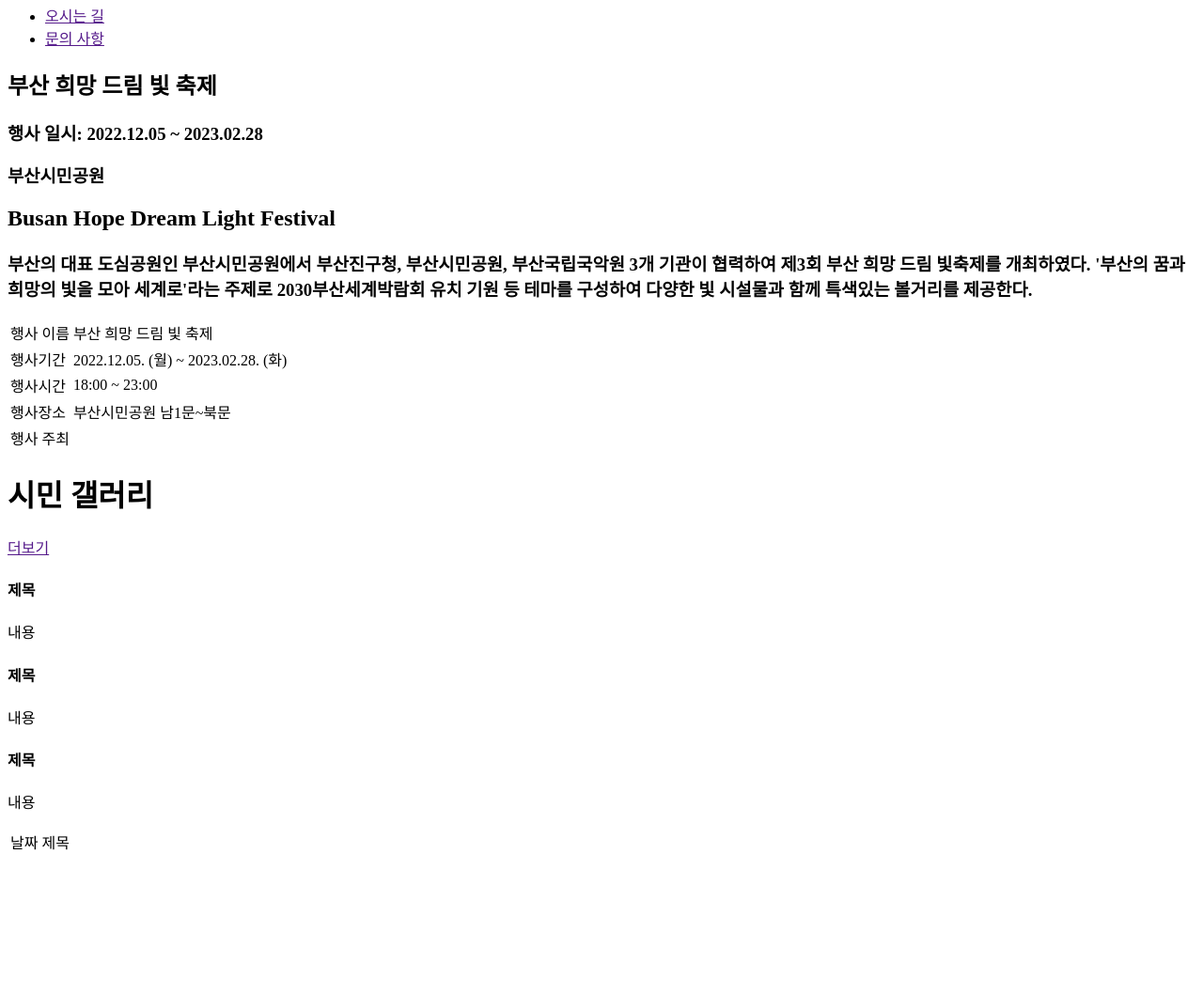
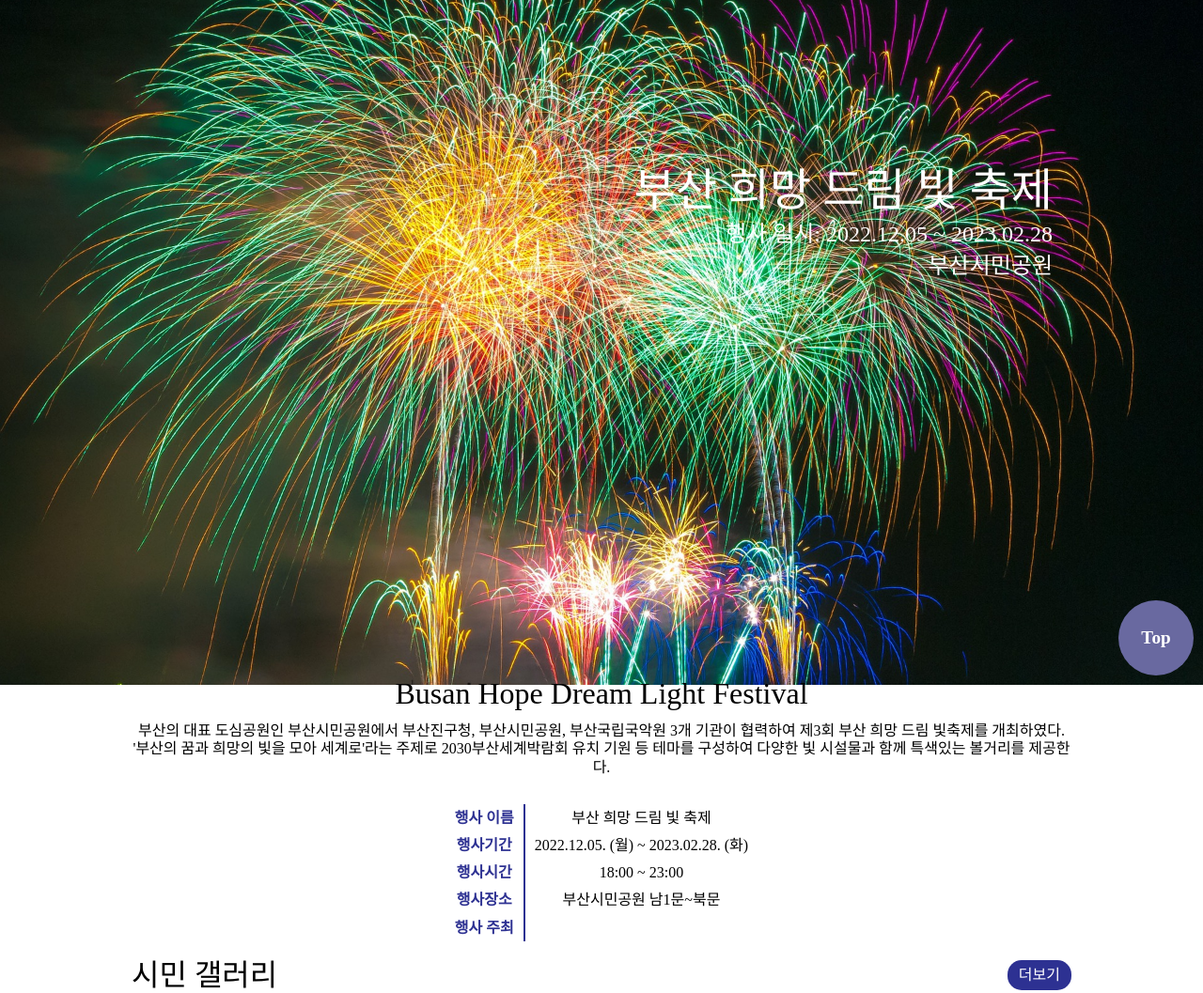
Before and after one commit to daeukii/2023-light-festival, a plain HTML site: page index.html in a window 1280 px wide. Shown: the part 71-1128 px from the top of the page at 94% size. Before the commit the page ends 990 px from the top, so only its background shows below. Drawn offline with Linux system fonts and the light colour scheme; a web font is replaced by a local one.

Commit message:
20230227

```diff
--- /dev/null
+++ b/css/main-style.css
@@ -0,0 +1,282 @@
+/* 사용할 폰트 */
+@font-face {
+    font-family: 'PyeongChangPeace-Bold';
+    src: url('https://cdn.jsdelivr.net/gh/projectnoonnu/noonfonts_2206-02@1.0/PyeongChangPeace-Bold.woff2') format('woff2');
+    font-weight: 700;
+    font-style: normal;
+}
+@font-face {
+    font-family: 'HS-Regular';
+    src: url('https://cdn.jsdelivr.net/gh/projectnoonnu/noonfonts_2201-2@1.0/HS-Regular.woff') format('woff');
+    font-weight: normal;
+    font-style: normal;
+}
+@font-face {
+    font-family: 'TAEBAEKmilkyway';
+    src: url('https://cdn.jsdelivr.net/gh/projectnoonnu/noonfonts_2302@1.0/TAEBAEKmilkyway.woff2') format('woff2');
+    font-weight: normal;
+    font-style: normal;
+}
+
+
+
+/* 태그이름을 통한 css디자인 */
+h1 {
+    font-size: 2rem;
+    font-family: 'HS-Regular';
+}
+section {
+    max-width: 1000px;
+    box-sizing: border-box;
+    margin: auto;
+}
+
+/* 클래스 이름을 통한 css디자인 */
+/* header의 nav */
+.header {
+    position: fixed;
+    background-color: #2D3192cc;
+    width: 100%;
+    color: white;
+    z-index: ;
+}
+.header>.nav {
+    max-width:1000px;
+    box-sizing: border-box;
+    margin: auto;
+    display: flex;
+    justify-content: space-between;
+    align-items: center;
+    padding: 10px 20px;
+}
+.header>.nav>.nav-menu {
+    display: flex;
+    width: 40%;
+    justify-content: space-evenly;
+}
+.header>.nav>.nav-menu a {
+    color: white;
+    text-decoration: none;
+    font-family: 'HS-Regular';
+    font-size: 1.2rem;
+}
+
+.header>.nav>.nav-menu a::after {
+    content: "";
+    display: inline-block;
+    width: 0;
+    height: 4px;
+    background-color: yellow;
+    position: absolute;
+    bottom: 0;
+    margin-left: -74px;
+}
+
+.header>.nav>.nav-menu a:hover:after {
+    transition: all 0.5s;
+    width: 80px;
+}
+
+.header>.nav>.nav-menu a:hover {
+    color: yellow;
+}
+
+.header>.nav>.nav-title {
+    width: 170px;
+    text-align: center;
+    font-size: 1.5rem;
+    font-family: 'PyeongChangPeace-Bold';
+}
+
+/*main*/
+/* 섹션부분을 찾기 힘들것같다면 메인에 두어도 상관없음 */
+.main { }
+
+/*section 단위로 접근*/
+.section1-wrap {
+    width: 100%;
+    min-height: 400px;
+    height: 100vh;
+    background-image: url(../img/fireworks-g83153f04e_1920.jpg);
+    background-size: cover;
+    background-position: center;
+}
+
+.section1-wrap>.section1-title{
+    color: white;
+    text-align: right;
+    padding: 250px 20px 0 20px;
+}
+.section1-wrap>.section1-title>h1{
+    font-size: 3rem;
+}
+.section1-wrap>.section1-title>h3 {
+    font-family: 'HS-Regular';
+    font-size: 1.5rem;
+    margin: 10px 0;
+}
+
+/* sention2 행사 설명*/
+.section2-intro {
+    text-align: center;
+ title>a   padding: 60px 0;
+    line-height: 120%
+}
+.section2-intro>.intro-title,
+.section2-intro>.intro-title>h1
+{
+    margin-bottom: 20px;
+}
+.section2-intro>.intro-title>h3 {
+    font-family: 'TAEBAEKmilkyway';
+}
+
+
+.section2-intro>.intro-descript>table {
+    margin: auto;
+    margin-top: 30px;
+}
+.section2-intro>.intro-descript table tr td:first-child {
+    color: #2D3192;
+    padding: 5px 10px;
+    border-right: #2D3192 2px solid;
+    font-weight: bold;
+}
+.section2-intro>.intro-descript table tr td{
+    padding: 5px 10px;
+}
+
+/* section3 행사이미지 */
+
+.section3-wrap {}
+.section3-wrap>.section3-gallery>.gallery-title {
+    display: flex;
+    justify-content: space-between;
+    align-items: center;
+    margin: 20px 0;
+}
+.section3-gallery>.gallery-title>a {
+    background-color: #2D3192;
+    color: white;
+    text-decoration: none;
+    padding: 8px 12px;
+    border-radius: 15px;
+}
+.section3-gallery>.gallery-title>a:hover {
+    background-color: #EB5D99;
+    transition: all 0.2s;
+}
+
+.section3-gallery>.gallery-board {
+    display: inline-block;
+    width: 280px;
+    height: 350px;
+    background-color: lightgray;
+    border-radius: 20px;
+    text-align: center;
+}
+.section3-gallery>.gallery-board>h4 {
+    font-weight: bold;
+}
+.section3-gallery>.gallery-board>.image-wrap {
+    width: 250px;
+    height: 250px;
+    margin: 15px;
+    overflow: hidden;
+}
+.section3-gallery>.gallery-board:hover .image{
+    transform: scale(1.1);
+    transition: all 0.5s;
+}
+
+/* section3 이미지 넣는 공간 */
+.section3-gallery>.gallery-board:nth-child(2) .image {
+    width: 250px;
+    height: 250px;
+    /*나중에 수정하기 위함*/
+    background-image: url(../img/불꽃.jpg);
+}
+.section3-gallery>.gallery-board:nth-child(3) .image {
+    width: 250px;
+    height: 250px;
+    /*나중에 수정하기 위함*/
+    background-image: url(../img/불꽃.jpg);
+}
+.section3-gallery>.gallery-board:nth-child(4) .image {
+    width: 250px;
+    height: 250px;
+    /*나중에 수정하기 위함*/
+    background-image: url(../img/불꽃.jpg);
+}
+
+/*section4 행사뉴스*/
+.section4-news {
+    padding: 60px 0;
+    height: 350px;
+}
+.section4-news>table {
+    width: 80%;
+    margin: auto;
+    margin-top: 30px;
+}
+
+.section4-news>table tr td:first-child {
+    color: #2D3192;
+    font-weight: bolder;
+    padding-right: 50px;
+}
+
+.section4-news>table tr:hover td {
+    color: #EB5D99;
+}
+
+.section4-news>table tr td {
+    padding: 15px 0 ;
+    border-top: #2D3192 2px solid;
+    border-bottom: #2D3192 2px solid;
+}
+
+/* footer */
+.footer {background-color: lightgray;
+padding: 15px 0;}
+
+.footer>.footer-content {
+    display: flex;
+    justify-content: space-around;
+    text-align: center;
+}
+.footer>.footer-content>.footer-info>p {
+    float:left;
+    padding-right: 50px;
+    padding-bottom: 10px;
+    color: gray;
+    font-size: 0.8rem;
+}
+.footer>.footer-content>.footer-info>p:last-child {
+    padding: 0;
+    clear: both;
+}
+
+/* top 버튼 */
+.top-button {
+    position: fixed;
+    width: 80px;
+    height: 80px;
+    box-sizing: border-box;
+    bottom: 10px; right: 10px;
+    background-color: rgb(105, 105, 160);
+    border-radius: 50%;
+    text-align: center;
+    padding-top: 30px;
+}
+.top-button:hover {
+    background-color:#EB5D99;
+    transition: all 0.3s;
+}
+
+.top-button>a {
+    color: white;
+    text-decoration: none;
+    font-size: 1.2rem;
+    font-weight: bold;
+}
--- /dev/null
+++ b/css/reset.css
@@ -0,0 +1,48 @@
+/* http://meyerweb.com/eric/tools/css/reset/
+   v2.0 | 20110126
+   License: none (public domain)
+*/
+
+html, body, div, span, applet, object, iframe,
+h1, h2, h3, h4, h5, h6, p, blockquote, pre,
+a, abbr, acronym, address, big, cite, code,
+del, dfn, em, img, ins, kbd, q, s, samp,
+small, strike, strong, sub, sup, tt, var,
+b, u, i, center,
+dl, dt, dd, ol, ul, li,
+fieldset, form, label, legend,
+table, caption, tbody, tfoot, thead, tr, th, td,
+article, aside, canvas, details, embed,
+figure, figcaption, footer, header, hgroup,
+menu, nav, output, ruby, section, summary,
+time, mark, audio, video {
+	margin: 0;
+	padding: 0;
+	border: 0;
+	font-size: 100%;
+	font: inherit;
+	vertical-align: baseline;
+}
+/* HTML5 display-role reset for older browsers */
+article, aside, details, figcaption, figure,
+footer, header, hgroup, menu, nav, section {
+	display: block;
+}
+body {
+	line-height: 1;
+}
+ol, ul {
+	list-style: none;
+}
+blockquote, q {
+	quotes: none;
+}
+blockquote:before, blockquote:after,
+q:before, q:after {
+	content: '';
+	content: none;
+}
+table {
+	border-collapse: collapse;
+	border-spacing: 0;
+}
--- a/index.html
+++ b/index.html
@@ -1,12 +1,17 @@
 <!DOCTYPE html>
 <html lang="en">
+
 <head>
     <meta charset="UTF-8">
     <meta http-equiv="X-UA-Compatible" content="IE=edge">
     <meta name="viewport" content="width=device-width, initial-scale=1.0">
     <title>Document</title>
+    <link rel="stylesheet" href="./css/reset.css">
+    <link rel="stylesheet" href="./css/main-style.css">
 </head>
+
 <body>
+    <a name="#top"></a>
     <header class="header">
         <!-- 고정 네비게이션 바 시작-->
         <nav class="nav">
@@ -33,7 +38,8 @@
         <section class="section2-intro">
             <div class="intro-title">
                 <h1>Busan Hope Dream Light Festival</h1>
-                <h3>부산의 대표 도심공원인 부산시민공원에서 부산진구청, 부산시민공원, 부산국립국악원 3개 기관이 협력하여 제3회 부산 희망 드림 빛축제를 개최하였다. '부산의 꿈과 희망의 빛을 모아 세계로'라는 주제로 2030부산세계박람회 유치 기원 등 테마를 구성하여 다양한 빛 시설물과 함께 특색있는 볼거리를 제공한다.</h3>
+                <h3>부산의 대표 도심공원인 부산시민공원에서 부산진구청, 부산시민공원, 부산국립국악원 3개 기관이 협력하여 제3회 부산 희망 드림 빛축제를 개최하였다. '부산의 꿈과 희망의 빛을 모아
+                    세계로'라는 주제로 2030부산세계박람회 유치 기원 등 테마를 구성하여 다양한 빛 시설물과 함께 특색있는 볼거리를 제공한다.</h3>
             </div>
             <div class="intro-descript">
                 <table>
@@ -64,22 +70,30 @@
         <!-- 섹션3 행사이미지 시작 -->
         <!-- section3-wrap 배경색 수정-->
         <div class="section3-wrap">
-            <h1>시민 갤러리</h1>
-            <a href="">더보기</a>
             <!-- 이미지와 설명-->
-            <section class="section3-grally">
-                <div class="grally-board">
-                    <div class="image"></div>
+            <section class="section3-gallery">
+                <div class="gallery-title">
+                    <h1>시민 갤러리</h1>
+                    <a href="">더보기</a>
+                </div>
+                <div class="gallery-board">
+                    <div class="image-wrap">
+                        <div class="image"></div>
+                    </div>
                     <h4>제목</h4>
                     <p>내용</p>
                 </div>
-                <div class="grally-board">
-                    <div class="image"></div>
+                <div class="gallery-board">
+                    <div class="image-wrap">
+                        <div class="image"></div>
+                    </div>
                     <h4>제목</h4>
                     <p>내용</p>
                 </div>
-                <div class="grally-board">
-                    <div class="image"></div>
+                <div class="gallery-board">
+                    <div class="image-wrap">
+                        <div class="image"></div>
+                    </div>
                     <h4>제목</h4>
                     <p>내용</p>
                 </div>
@@ -88,7 +102,12 @@
         <!-- 섹션3 행사이미지 끝-->
         <!-- 섹션4 행사뉴스 시작-->
         <section class="section4-news">
+            <h1>관련 뉴스</h1>
             <table>
+                <tr>
+                    <td>날짜</td>
+                    <td>제목</td>
+                </tr>
                 <tr>
                     <td>날짜</td>
                     <td>제목</td>
@@ -98,7 +117,28 @@
         <!-- 섹션4 행사뉴스 끝-->
     </main>
     <!-- 푸터 시작-->
-    <footer class="footer"></footer>
+    <footer class="footer">
+        <div class="footer-content">
+            <img src="./img/house-solid.svg" width="40" alt="로고">
+            <div class="footer-info">
+                <p>주소</p>
+                <p>전화 번호</p>
+                <p>이 웹페이지를 만든 회사</p>
+            </div>
+            <a href="">
+                <img src="./img/facebook.svg" width="40" alt="페이스북">
+            </a>
+            <a href="">
+                <img src="./img/instagram.svg" width="40" alt="인스타">
+            </a>
+        </div>
+    </footer>
     <!-- 푸터 끝-->
+    <!-- top버튼 시작 -->
+    <div class="top-button">
+        <a href="#top">Top</a>
+    </div>
+    <!-- top 버튼 끝-->
 </body>
+
 </html>
```
Also changed, not shown: img/facebook.svg (added), img/fireworks-g83153f04e_1920.jpg (added), img/house-solid.svg (added), img/instagram.svg (added), img/불꽃.jpg (added), index.css (deleted).
